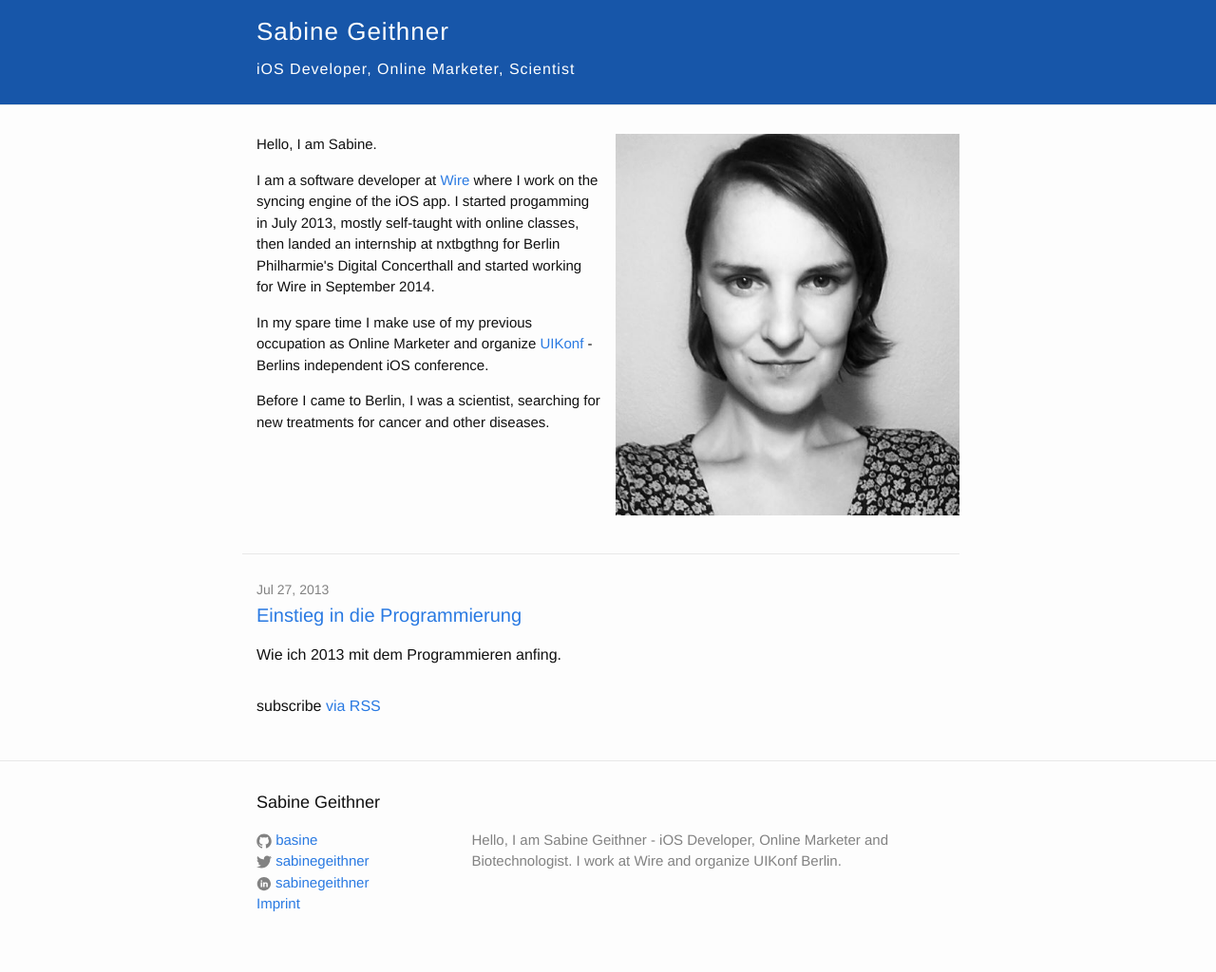
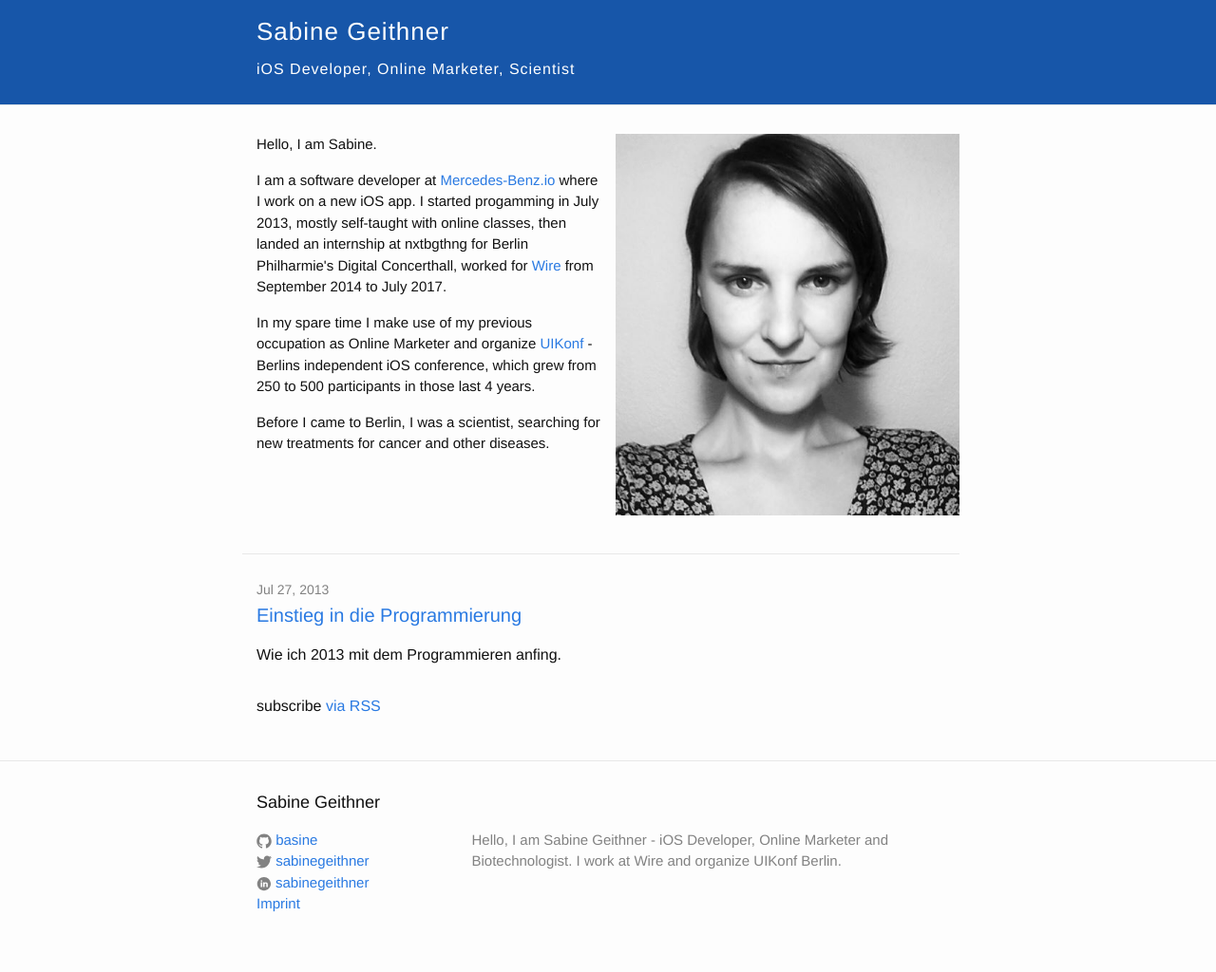
Before and after one commit to basine/basine.github.io, a Jekyll site: the page built from index.html, in a window 1280 px wide. Shown: the whole page at 95% size. Built offline with Jekyll 4.4.1, drawn with Linux system fonts in a browser that asks for light colours.

Commit message:
update gemfile and CV

```diff
--- a/index.html
+++ b/index.html
@@ -6,8 +6,8 @@ layout: default
 	<div class="body-col-wrapper" style="border-bottom:1px solid #e8e8e8; margin-bottom:25px;">
 		<div class="body-col body-col-1-2-left">
 			<p>Hello, I am Sabine.</p>
-			<p>I am a software developer at <a href="http://wire.com">Wire</a> where I work on the syncing engine of the iOS app. I started progamming in July 2013, mostly self-taught with online classes, then landed an internship at nxtbgthng for Berlin Philharmie's Digital Concerthall and started working for Wire in September 2014.</p>
-			<p>In my spare time I make use of my previous occupation as Online Marketer and organize <a href="http://www.uikonf.com" target="_blank">UIKonf</a> - Berlins independent iOS conference.</p>
+			<p>I am a software developer at <a href="https://mercedes-benz.io/" target="_blank">Mercedes-Benz.io</a> where I work on a new iOS app. I started progamming in July 2013, mostly self-taught with online classes, then landed an internship at nxtbgthng for Berlin Philharmie's Digital Concerthall, worked for  <a href="https://wire.com/en/" target="_blank">Wire</a> from September 2014 to July 2017.</p>
+			<p>In my spare time I make use of my previous occupation as Online Marketer and organize <a href="http://www.uikonf.com" target="_blank">UIKonf</a> - Berlins independent iOS conference, which grew from 250 to 500 participants in those last 4 years.</p>
 			<p>Before I came to Berlin, I was a scientist, searching for new treatments for cancer and other diseases.</p>
 
 		</div>
```
Also changed, not shown: Gemfile.lock.
